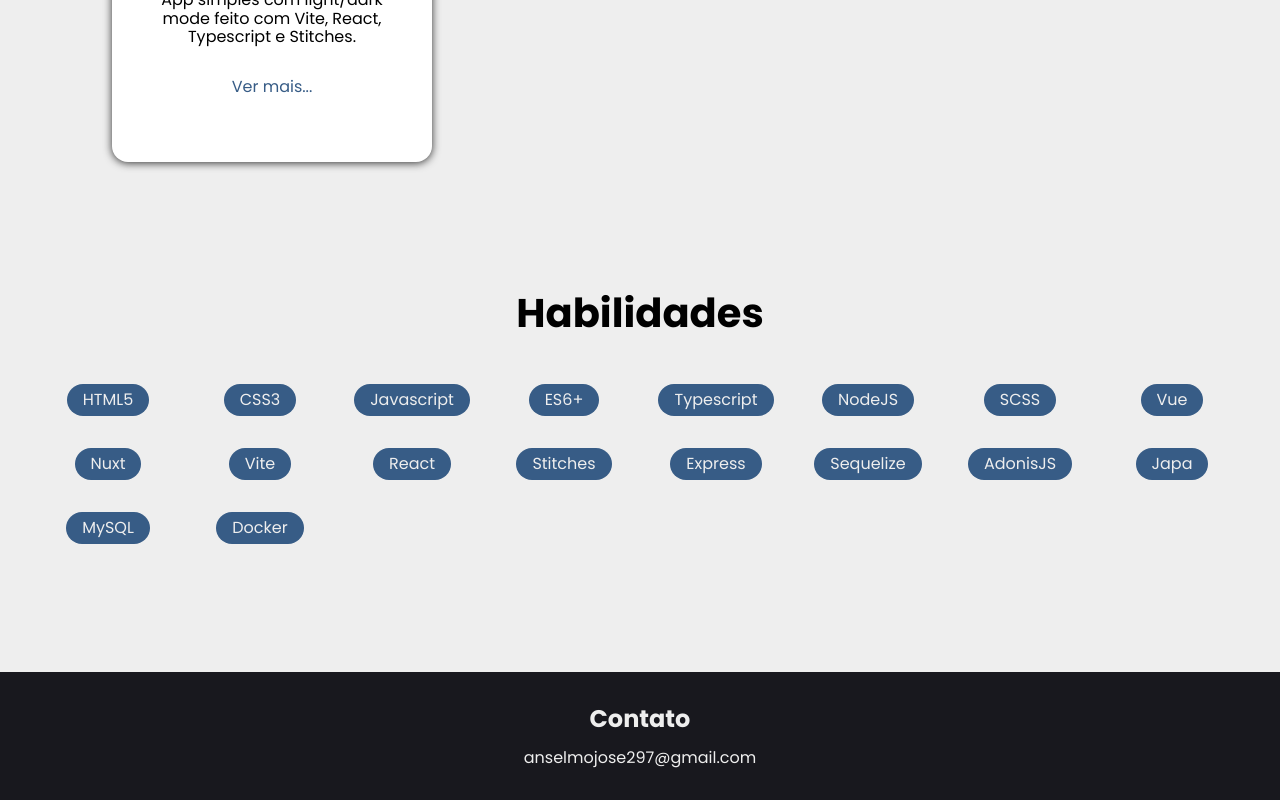
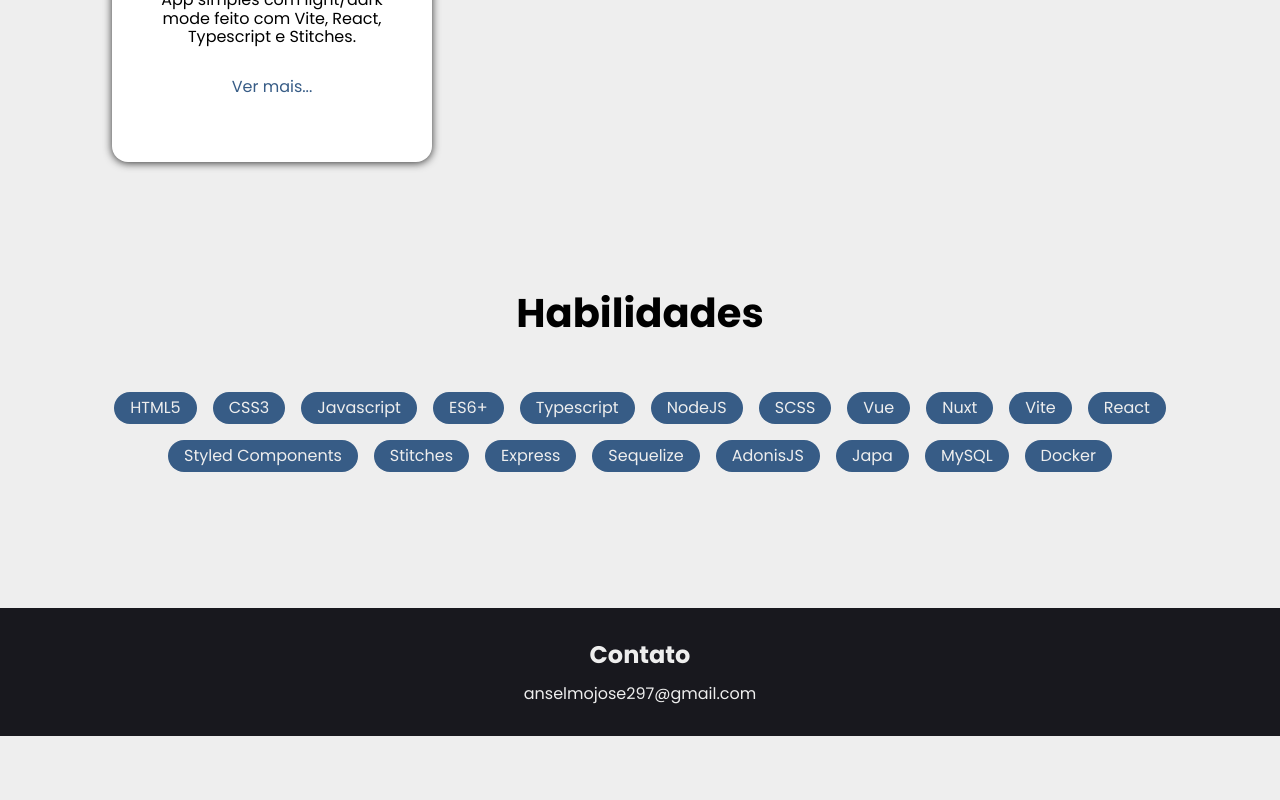
Before and after one commit to chickelit/portfolio, a React (Vite) app: page / in a window 1280 px wide. Shown: the part 2746-3546 px from the top of the page. After the commit the page ends 3482 px from the top, so only its background shows below. Built offline with nearby package versions, Linux system fonts and the light colour scheme.

Commit message:
Updating the skill section style

```diff
--- a/src/components/Skills.tsx
+++ b/src/components/Skills.tsx
@@ -15,15 +15,15 @@ const Title = styled.h1`
 
 const SkillList = styled.div`
   width: 100%;
-  display: grid;
-  grid-template-columns: repeat(auto-fit, minmax(120px, 1fr));
-  gap: 2rem;
-  justify-items: center;
+  overflow-wrap: break-word;
+  text-align: center;
 `;
 
 const Skill = styled.div`
+  margin: 0.5rem;
   width: max-content;
   height: 2rem;
+  display: inline-block;
   padding: 0 1rem;
   background: #375c86;
   border-radius: 1rem;
@@ -48,6 +48,7 @@ export function Skills() {
         <Skill>Nuxt</Skill>
         <Skill>Vite</Skill>
         <Skill>React</Skill>
+        <Skill>Styled Components</Skill>
         <Skill>Stitches</Skill>
 
         <Skill>Express</Skill>
```
